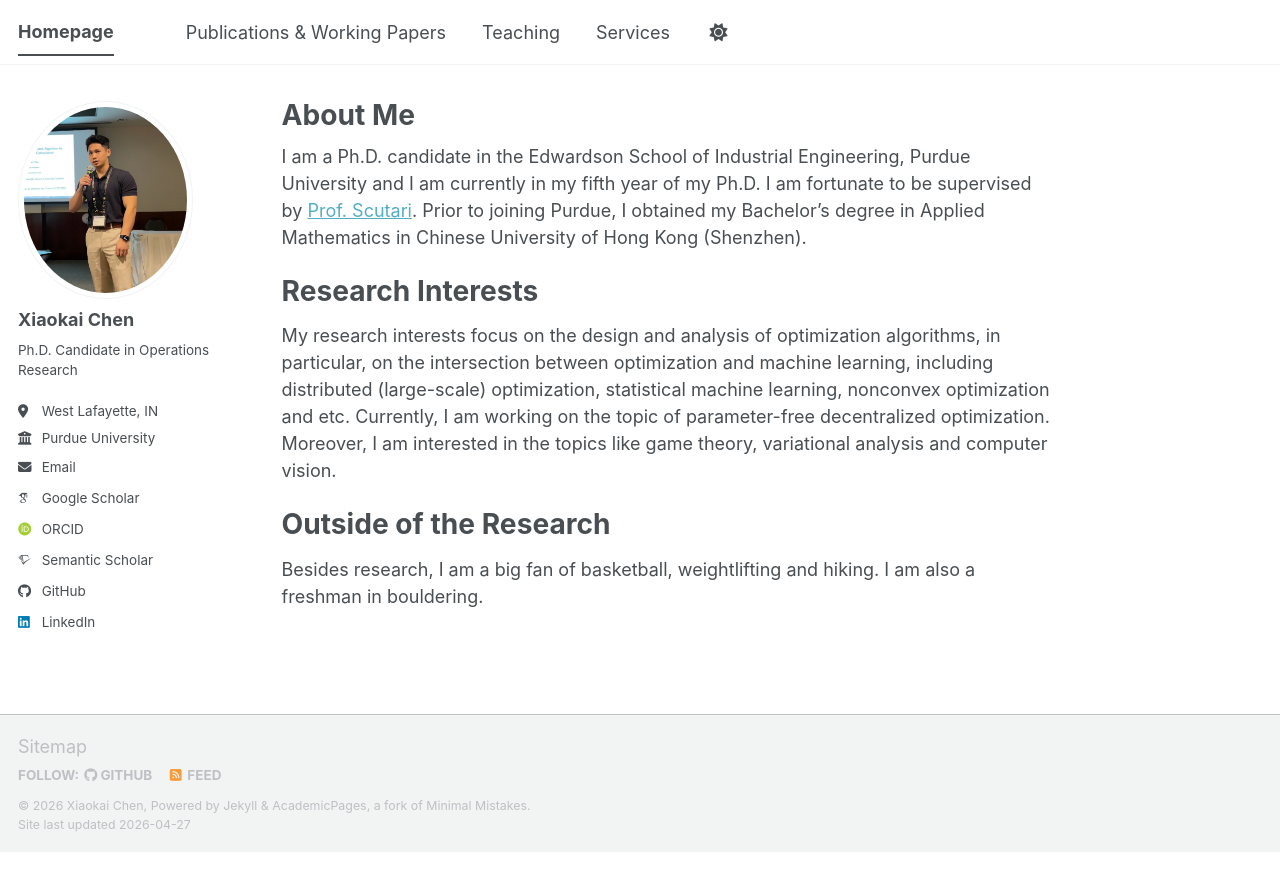
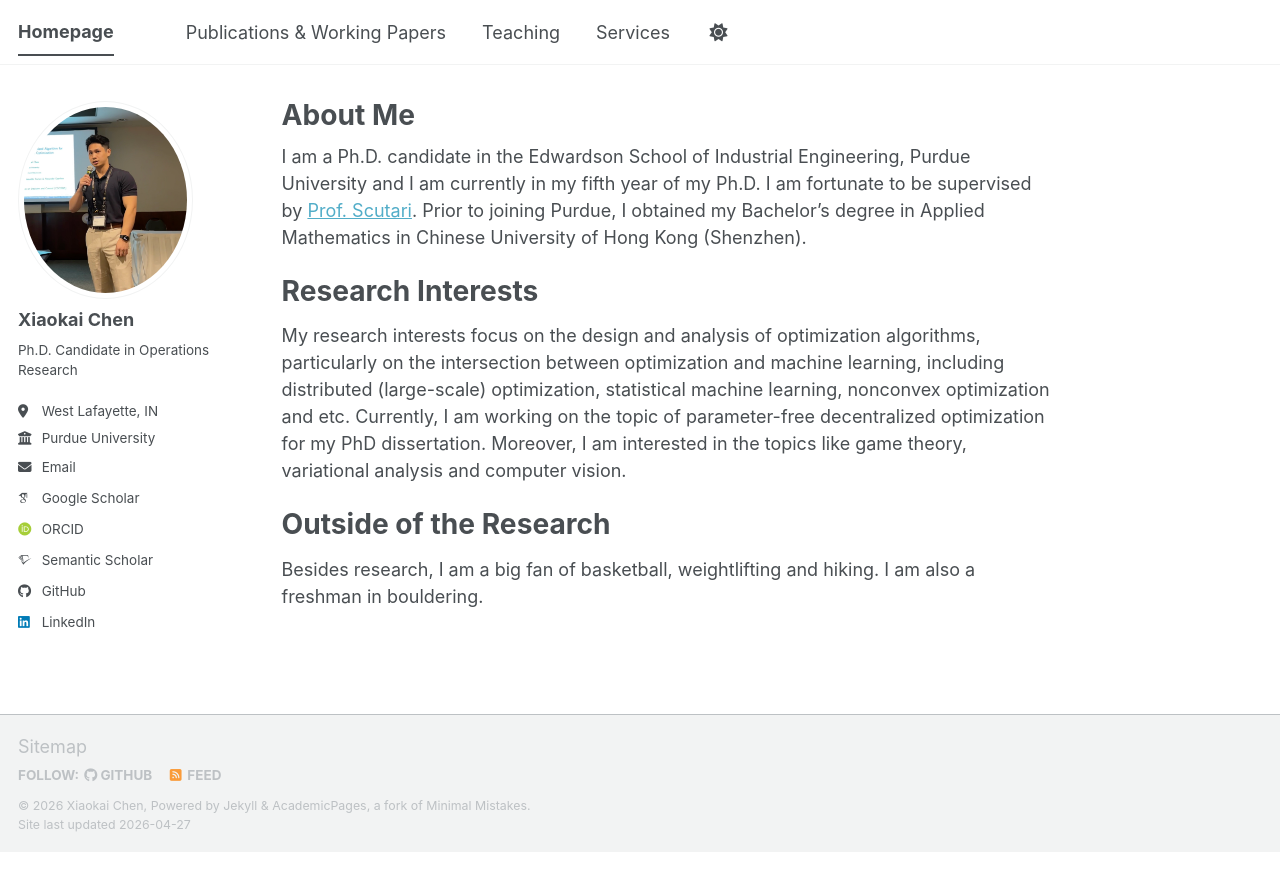
Before and after one commit to xiaokaichen2000/xiaokaichen2000.github.io, a Jekyll site: the page built from _pages/about.md, in a window 1280 px wide. Shown: the top 891 px of the page. Built offline with Jekyll 4.4.1, drawn with Linux system fonts in a browser that asks for light colours; some web fonts are replaced; a script bundle is joined from its source files by our own code; library files that are not in the unit come from our copies.

Commit message:
Update about.md

```diff
--- a/_pages/about.md
+++ b/_pages/about.md
@@ -12,7 +12,7 @@ I am a Ph.D. candidate in the Edwardson School of Industrial Engineering, Purdue
 Research Interests
 ======
 
-My research interests focus on the design and analysis of optimization algorithms, in particular, on the intersection between optimization and machine learning, including distributed (large-scale) optimization, statistical machine learning, nonconvex optimization and etc. Currently, I am working on the topic of parameter-free decentralized optimization. Moreover, I am interested in the topics like game theory, variational analysis and computer vision.
+My research interests focus on the design and analysis of optimization algorithms, particularly on the intersection between optimization and machine learning, including distributed (large-scale) optimization, statistical machine learning, nonconvex optimization and etc. Currently, I am working on the topic of parameter-free decentralized optimization for my PhD dissertation. Moreover, I am interested in the topics like game theory, variational analysis and computer vision.
 
 
 Outside of the Research
```
